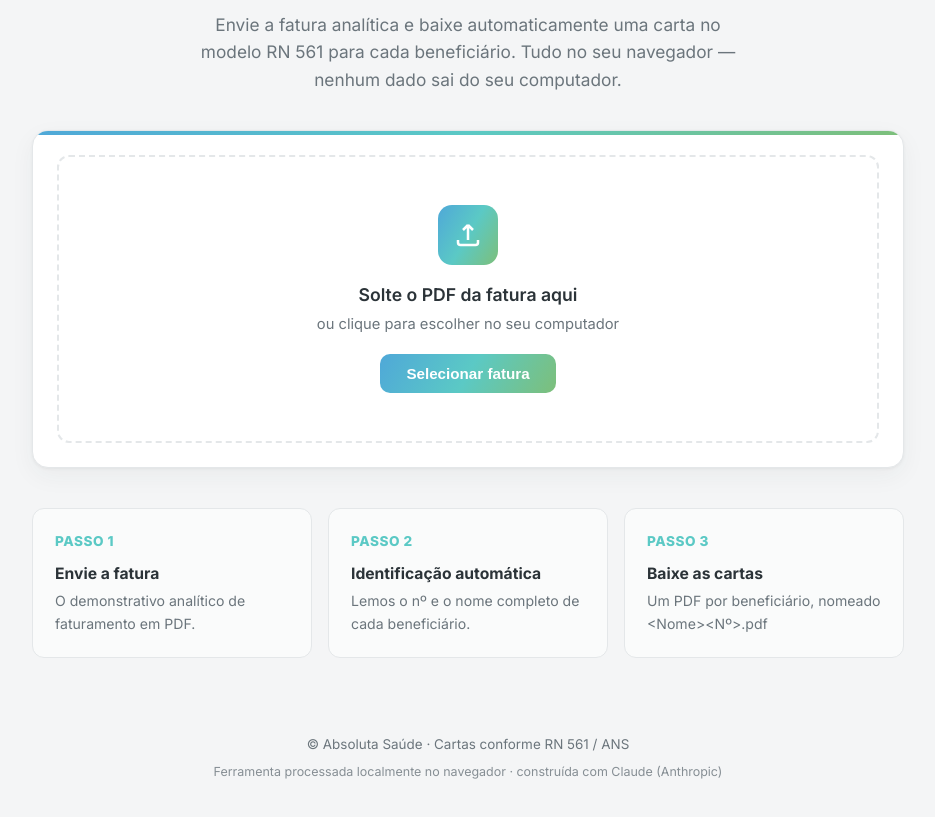
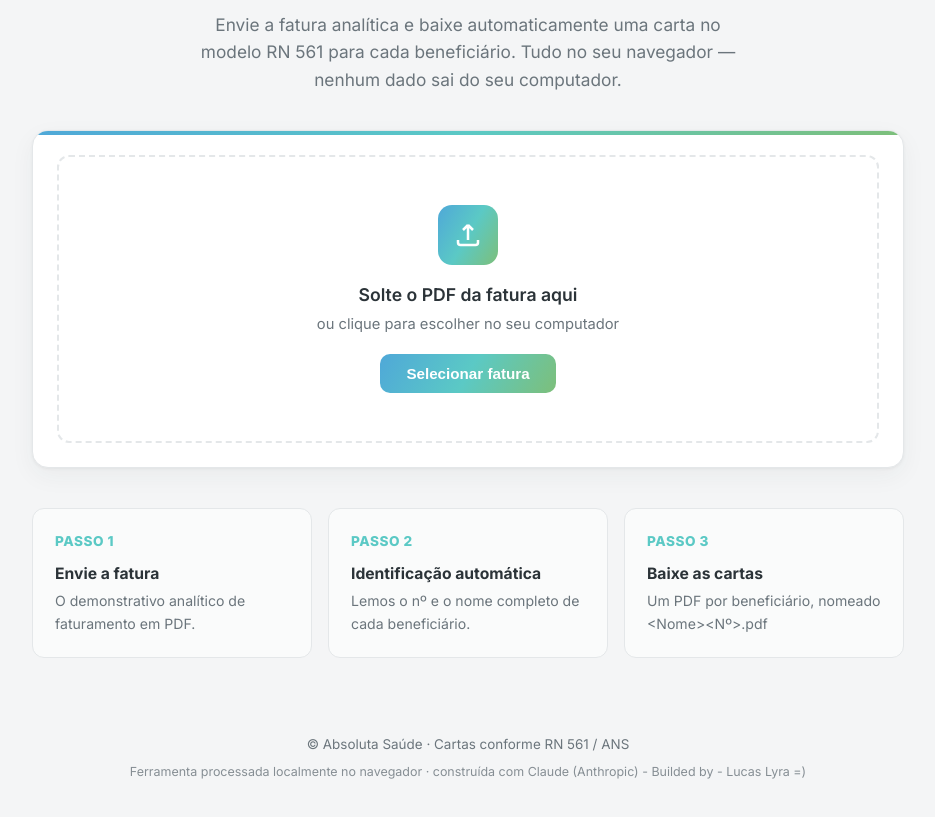
Before and after one commit to mov-abs/RN561_Amil, a plain HTML site: page index.html in a window 1280 px wide. Shown: the part 257-1074 px from the top of the page, without its empty margins (172-1107 px from the left). Drawn offline with nearby package versions, Linux system fonts and the light colour scheme; a script that the page names is missing.

Commit message:
Update index.html
Assinatura

```diff
--- a/index.html
+++ b/index.html
@@ -192,7 +192,7 @@
 
   <footer>
     © <span id="ano"></span> Absoluta Saúde · Cartas conforme RN 561 / ANS
-    <div class="made">Ferramenta processada localmente no navegador · construída com Claude (Anthropic)</div>
+    <div class="made">Ferramenta processada localmente no navegador · construída com Claude (Anthropic) - Builded by - Lucas Lyra =) </div>
   </footer>
 
 </div>
```
